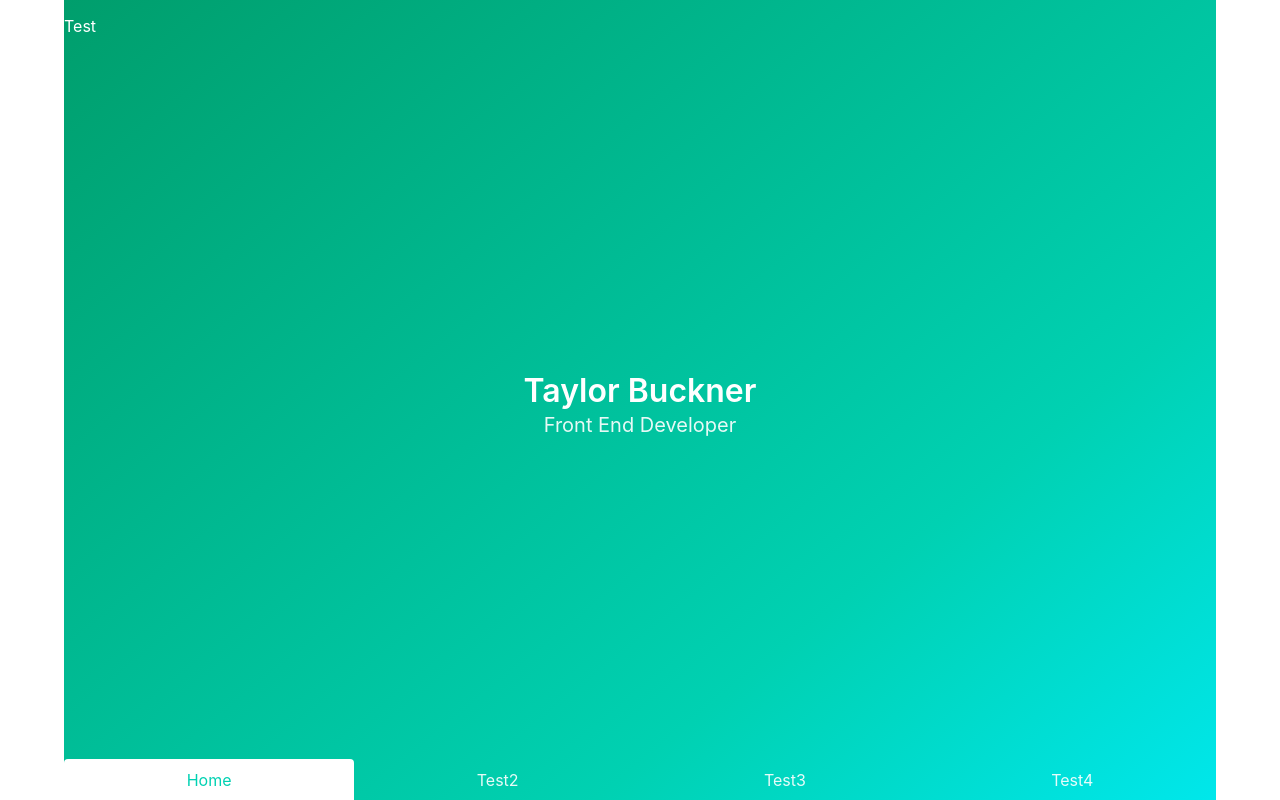
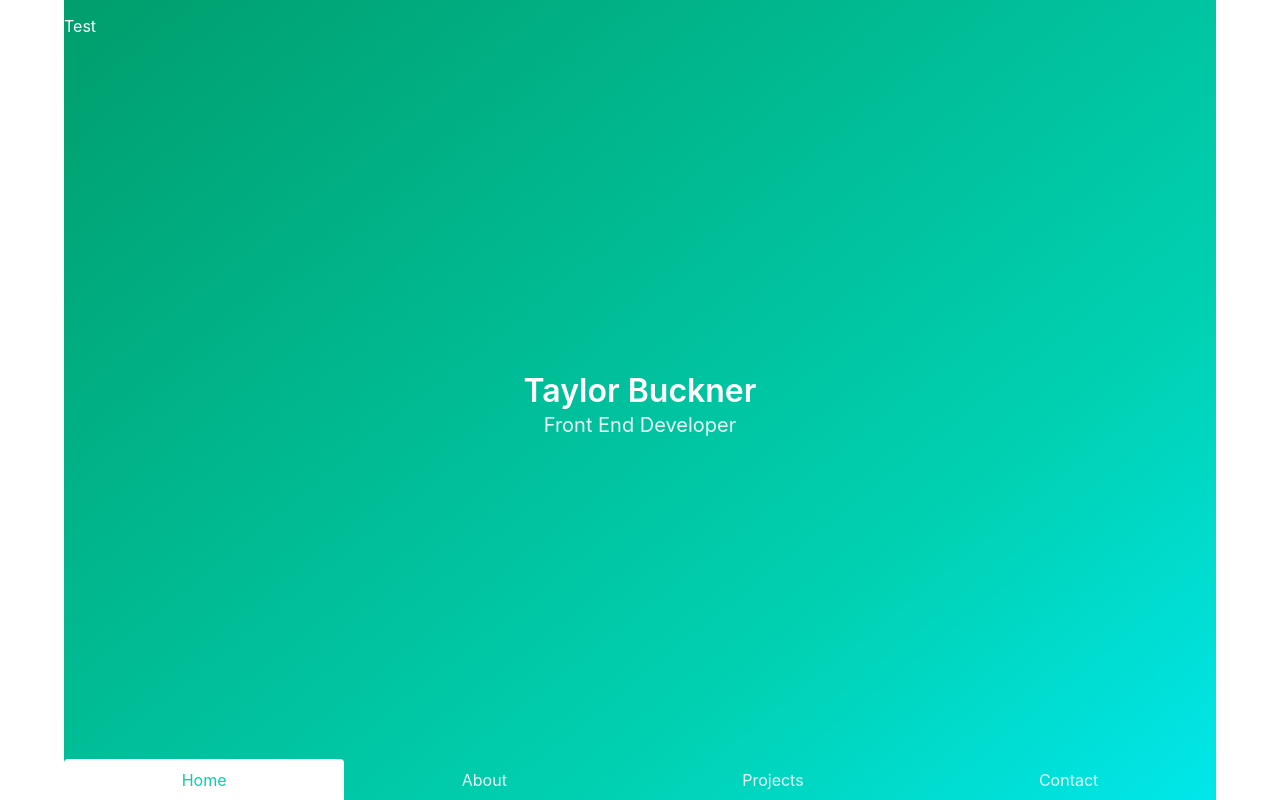
Before and after one commit to tabuckner/portfolio, an Angular app: page / in a window 1280 px wide. Built offline with nearby package versions, Linux system fonts and the light colour scheme.

Commit message:
Create Develop

```diff
--- a/src/app/app.component.html
+++ b/src/app/app.component.html
@@ -24,9 +24,9 @@
         <div class="container">
           <ul>
             <li class="is-active"><a href="#">Home</a></li>
-            <li><a href="#">Test2</a></li>
-            <li><a href="#">Test3</a></li>
-            <li><a href="#">Test4</a></li>
+            <li><a href="#">About</a></li>
+            <li><a href="#">Projects</a></li>
+            <li><a href="#">Contact</a></li>
           </ul>
         </div>
       </nav>
```
